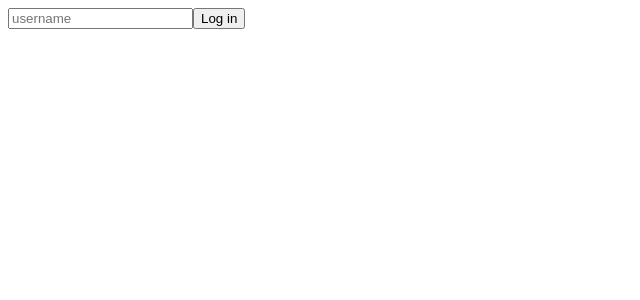
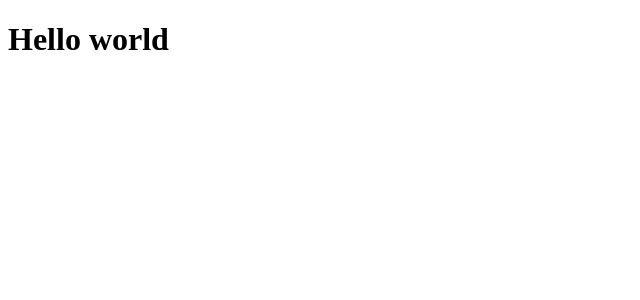
Before and after one commit to rheehot/selfstudy_react, a React (Create React App) app in the folder type_ex/: page / in a window 1280 px wide. Shown: the top 300 px of the page, without its empty margins (0-640 px from the left). Built offline with nearby package versions, Linux system fonts and the light colour scheme.

Commit message:
styled-components에게 type확장해주기
event는 type해주고 elements type해주기

```diff
--- a/type_ex/src/App.tsx
+++ b/type_ex/src/App.tsx
@@ -1,32 +1,19 @@
 import React, { useState } from "react";
+import styled from "styled-components";
+
+const Container = styled.div`
+  background-color: ${(props) => props.theme.bgColor};
+`;
+const H1 = styled.h1`
+  color: ${(props) => props.theme.textColor};
+`;
 
 function App() {
-  const [username, setUsername] = useState("");
-  // 원래 event는 any타입이 설정 되어 있는데, 항상 ts를 사용할 땐 any타입을 사용하지 않으려고 노력해야 한다.
-  // 그래서 우린 ReactJS 내에 있는 type을 지정해주는데, 바로 React.FormEvent이다.
-  // what kind of element can take onChange event
-  const handleInput = (e: React.FormEvent<HTMLInputElement>) => {
-    const {
-      currentTarget: { value },
-    } = e;
-    return setUsername(value);
-  };
-  const handleSubmit = (e: React.FormEvent<HTMLFormElement>) => {
-    e.preventDefault();
-    console.log("hello", username);
-    return setUsername("");
-  };
   return (
     <div>
-      <form onSubmit={handleSubmit}>
-        <input
-          value={username}
-          onChange={handleInput}
-          type="text"
-          placeholder="username"
-        />
-        <button>Log in</button>
-      </form>
+      <Container>
+        <H1>Hello world</H1>
+      </Container>
     </div>
   );
 }
--- a/type_ex/src/index.tsx
+++ b/type_ex/src/index.tsx
@@ -1,12 +1,16 @@
 import React from "react";
 import ReactDOM from "react-dom/client";
+import { ThemeProvider } from "styled-components";
 import App from "./App";
+import { lightTheme, darkTheme } from "./theme";
 
 const root = ReactDOM.createRoot(
   document.getElementById("root") as HTMLElement
 );
 root.render(
   <React.StrictMode>
-    <App />
+    <ThemeProvider theme={lightTheme}>
+      <App />
+    </ThemeProvider>
   </React.StrictMode>
 );
--- /dev/null
+++ b/type_ex/src/theme.ts
@@ -0,0 +1,10 @@
+import { DefaultTheme } from "styled-components";
+
+export const lightTheme: DefaultTheme = {
+  bgColor: "white",
+  textColor: "black",
+};
+export const darkTheme: DefaultTheme = {
+  bgColor: "black",
+  textColor: "white",
+};
```
Also changed, not shown: type_ex/src/styled.d.ts (added, +9 -0 lines).
